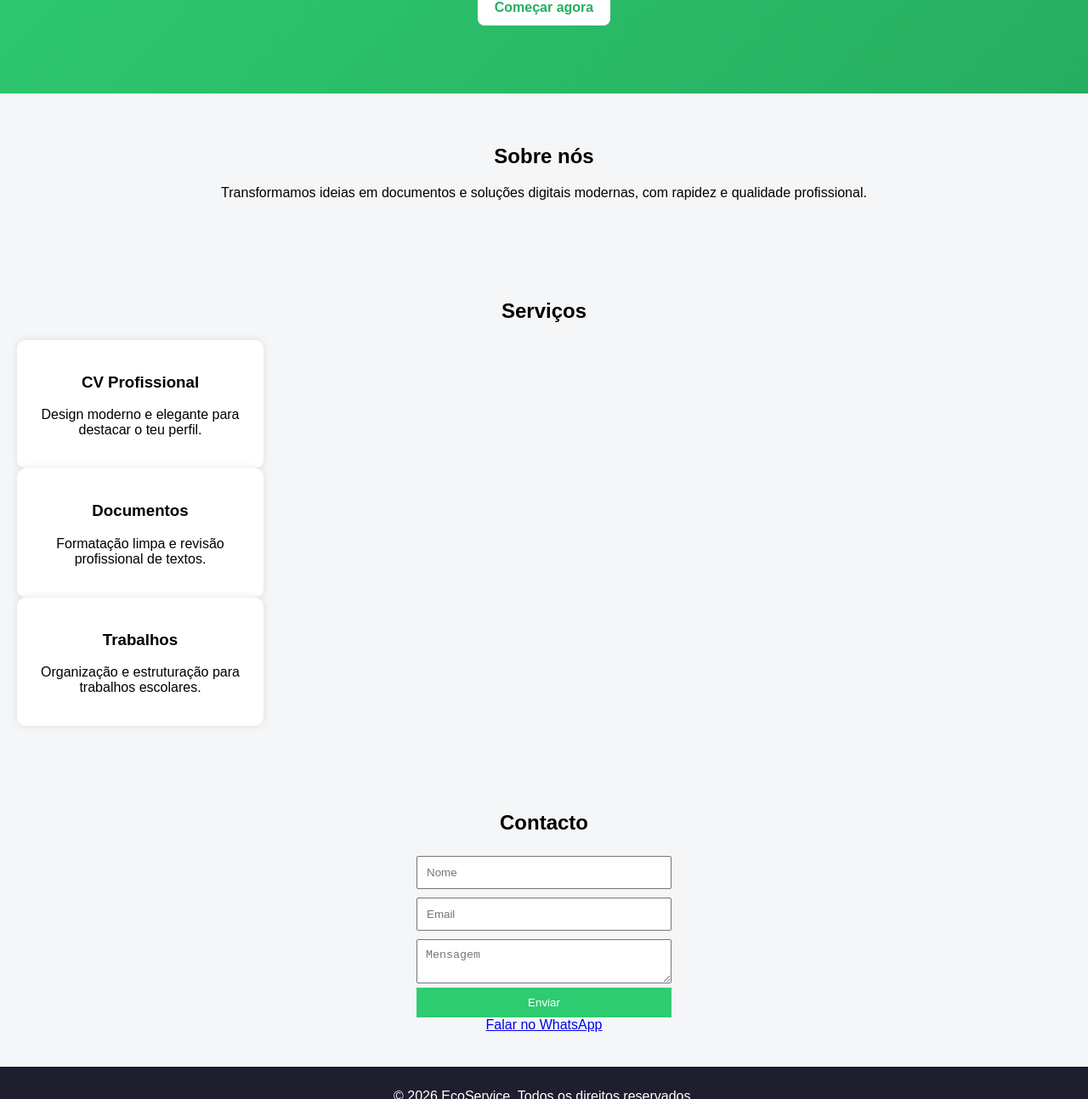
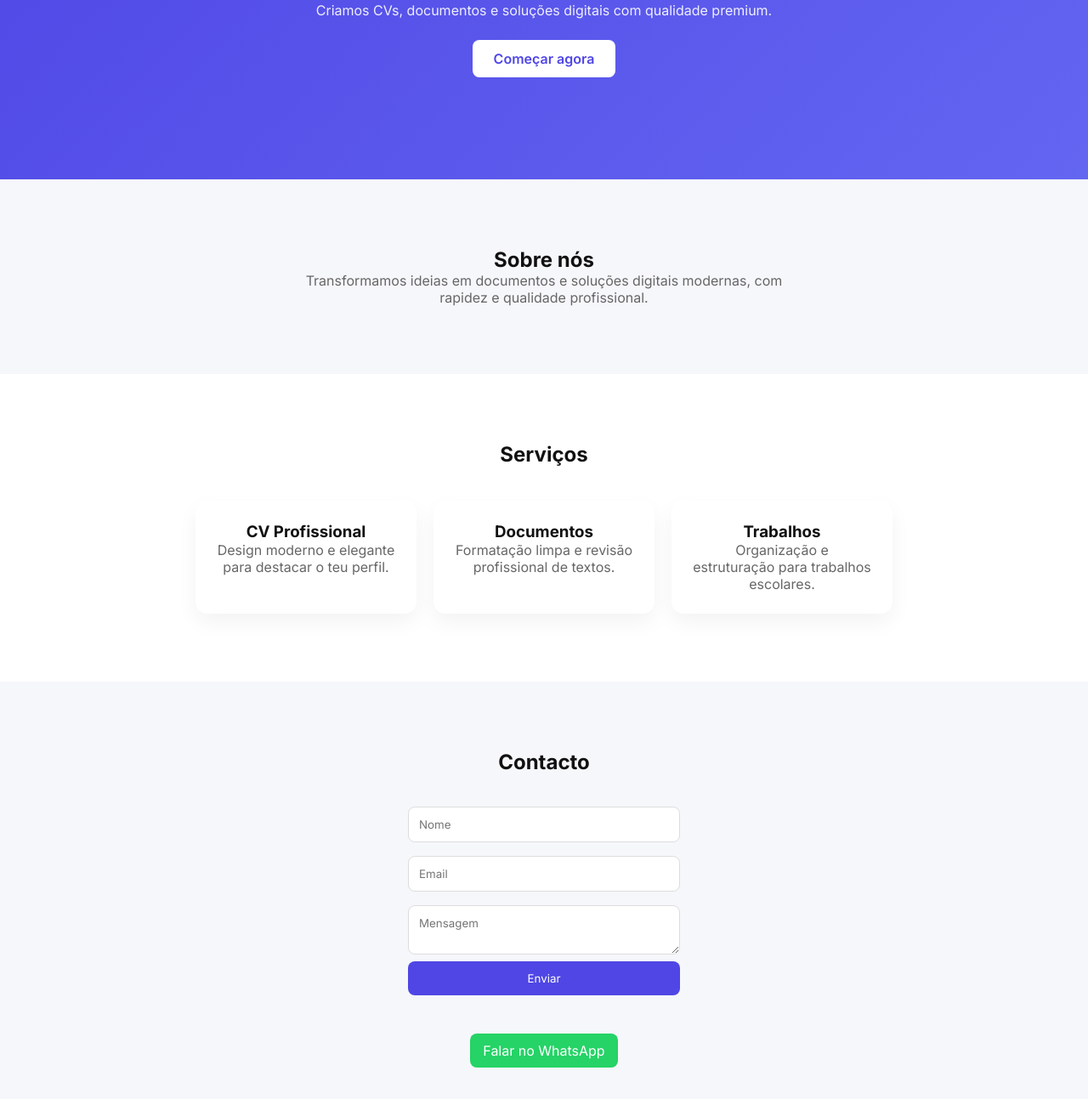
Before and after one commit to julinholazyyy-svg/plano-, a plain HTML site: page index.html in a window 1280 px wide. Shown: the part 305-1598 px from the top of the page at 85% size. Drawn offline with Linux system fonts and the light colour scheme.

Commit message:
Refactor CSS styles for improved layout and design

```diff
--- a/style.css
+++ b/style.css
@@ -1,106 +1,151 @@
+* {
+    margin: 0;
+    padding: 0;
+    box-sizing: border-box;
+    font-family: 'Inter', sans-serif;
+}
+
 body {
-    margin: 0;
-    font-family: Arial, sans-serif;
-    background: #f4f6f8;
+    background: #f6f7fb;
+    color: #111;
 }
 
 /* HEADER */
 header {
     display: flex;
     justify-content: space-between;
-    align-items: center;
-    background: #1e1e2f;
-    color: white;
-    padding: 15px 30px;
+    padding: 20px 60px;
+    background: white;
+    position: sticky;
+    top: 0;
+    box-shadow: 0 2px 10px rgba(0,0,0,0.05);
 }
 
-header nav a {
-    color: white;
-    margin: 0 10px;
+.logo {
+    font-weight: 700;
+    font-size: 20px;
+}
+
+nav a {
+    margin-left: 20px;
     text-decoration: none;
+    color: #444;
+    transition: 0.3s;
+}
+
+nav a:hover {
+    color: #4f46e5;
 }
 
 /* HERO */
 .hero {
     text-align: center;
-    padding: 80px 20px;
-    background: linear-gradient(135deg, #2ecc71, #27ae60);
+    padding: 120px 20px;
+    background: linear-gradient(135deg, #4f46e5, #6366f1);
     color: white;
 }
 
 .hero h1 {
-    font-size: 40px;
+    font-size: 44px;
+    max-width: 700px;
+    margin: auto;
+}
+
+.hero p {
+    margin-top: 15px;
+    opacity: 0.9;
 }
 
 .btn {
     display: inline-block;
-    margin-top: 20px;
-    padding: 12px 20px;
+    margin-top: 25px;
+    padding: 12px 25px;
     background: white;
-    color: #27ae60;
+    color: #4f46e5;
     border-radius: 8px;
+    font-weight: 600;
     text-decoration: none;
-    font-weight: bold;
 }
 
 /* SECTIONS */
-section {
-    padding: 40px 20px;
+.section {
+    padding: 80px 20px;
     text-align: center;
 }
 
-/* CARDS */
-.cards {
+.section p {
+    max-width: 600px;
+    margin: auto;
+    color: #666;
+}
+
+/* LIGHT BACKGROUND */
+.light {
+    background: #fff;
+}
+
+/* GRID */
+.grid {
     display: flex;
     justify-content: center;
     gap: 20px;
     flex-wrap: wrap;
+    margin-top: 40px;
 }
 
 .card {
     background: white;
-    padding: 20px;
-    width: 250px;
-    border-radius: 10px;
-    box-shadow: 0 0 10px rgba(0,0,0,0.1);
+    padding: 25px;
+    width: 260px;
+    border-radius: 14px;
+    box-shadow: 0 10px 25px rgba(0,0,0,0.05);
+    transition: 0.3s;
+}
+
+.card:hover {
+    transform: translateY(-8px);
 }
 
 /* FORM */
 form {
     display: flex;
     flex-direction: column;
-    width: 300px;
-    margin: auto;
+    width: 320px;
+    margin: 30px auto;
 }
 
-form input, form textarea {
-    margin: 5px 0;
-    padding: 10px;
+input, textarea {
+    margin: 8px 0;
+    padding: 12px;
+    border: 1px solid #ddd;
+    border-radius: 8px;
 }
 
 button {
-    padding: 10px;
-    background: #2ecc71;
+    padding: 12px;
+    background: #4f46e5;
+    color: white;
     border: none;
-    color: white;
+    border-radius: 8px;
     cursor: pointer;
 }
 
 /* WHATSAPP */
-.btn-whatsapp {
+.whatsapp {
     display: inline-block;
-    margin-top: 10px;
+    margin-top: 15px;
+    padding: 10px 15px;
     background: #25D366;
     color: white;
-    padding: 10px 15px;
     border-radius: 8px;
     text-decoration: none;
 }
 
 /* FOOTER */
 footer {
-    background: #1e1e2f;
-    color: white;
     text-align: center;
-    padding: 10px;
+    padding: 20px;
+    background: white;
+    color: #777;
+    margin-top: 40px;
 }
```
